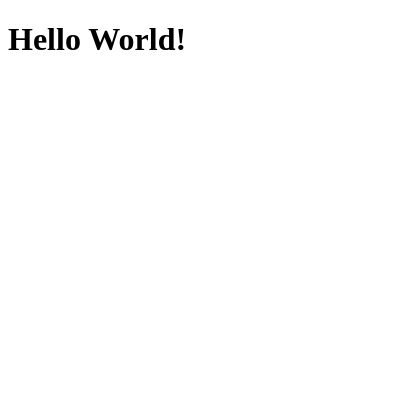
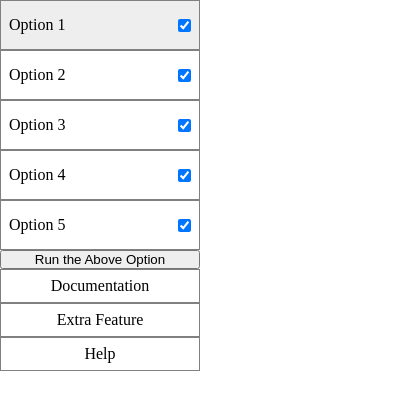
Before and after one commit to AshmitSherigar/a11yLint, a browser extension: page a11yLint-ChromeExtension/popup.html in a window 400 px wide. Drawn offline with Linux system fonts and the light colour scheme.

Commit message:
fix : popup display viewer

```diff
--- /dev/null
+++ b/a11yLint-ChromeExtension/background.js
@@ -0,0 +1,6 @@
+chrome.action.onClicked.addListener((tab) => {
+    chrome.scripting.executeScript({
+        target: { tabId: tab.id },
+        files: ["content.js"]
+    })
+})
--- /dev/null
+++ b/a11yLint-ChromeExtension/content.js
@@ -0,0 +1,2 @@
+// This runs on every matching webpage
+console.log("Hello from content script!", window.location.href);
--- a/a11yLint-ChromeExtension/popup.css
+++ b/a11yLint-ChromeExtension/popup.css
@@ -1,4 +1,42 @@
+* {
+    margin: 0;
+    padding: 0;
+    box-sizing: border-box;
+}
+
 body {
     height: 300px;
     width: 200px;
 }
+
+.modal_viewer {
+    display: flex;
+    flex-direction: column;
+    align-items: stretch;
+}
+.modal_option {
+    display: flex;
+    align-items: center;
+    justify-content: space-between;
+    border: 1px solid gray;
+    padding: 15px 8px;
+    user-select: none;
+}
+.documentation,
+.extra,
+.help {
+    padding: 7px 8px;
+    border: 1px solid gray;
+    text-align: center;
+    cursor: pointer;
+}
+.help a{
+    color: black;
+    text-decoration: none;
+    text-transform: none;
+}
+.documentation:hover,
+.extra:hover,
+.help:hover,.modal_option:hover {
+    background: #efeeee;
+}
--- a/a11yLint-ChromeExtension/popup.html
+++ b/a11yLint-ChromeExtension/popup.html
@@ -4,12 +4,39 @@
 <head>
     <meta charset="UTF-8">
     <meta name="viewport" content="width=device-width, initial-scale=1.0">
-    <title>a11yLint</title>
+    <title>Document</title>
     <link rel="stylesheet" href="popup.css">
 </head>
 
 <body>
-    <h1>Hello World!</h1>
+    <div class="modal_viewer">
+        <div class="modal_option">
+            <label for="opt1">Option 1</label>
+            <input type="checkbox" checked id="opt1">
+        </div>
+        <div class="modal_option">
+            <label for="opt2">Option 2</label>
+            <input type="checkbox" checked id="opt2">
+        </div>
+        <div class="modal_option">
+            <label for="opt3">Option 3</label>
+            <input type="checkbox" checked id="opt3">
+        </div>
+        <div class="modal_option">
+            <label for="opt4">Option 4</label>
+            <input type="checkbox" checked id="opt4">
+        </div>
+        <div class="modal_option">
+            <label for="opt5">Option 5</label>
+            <input type="checkbox" checked id="opt5">
+        </div>
+        <button>Run the Above Option</button>
+        <div class="documentation">Documentation</div>
+        <div class="extra">Extra Feature</div>
+        <div class="help"><a target="_blank" href="https://www.w3.org/WAI/standards-guidelines/wcag/">Help</a></div>
+    </div>
+
+
 </body>
 
 </html>
--- a/a11yLint-Website/script.js
+++ b/a11yLint-Website/script.js
@@ -2,6 +2,6 @@ const textPath = document.getElementById("featuresText");
 
 window.addEventListener("scroll", () => {
     const scrollPercent = window.scrollY / (document.body.scrollHeight - window.innerHeight);
-    const offset = 100 - (scrollPercent * 100);
+    const offset = 100 - (scrollPercent * 250);
     textPath.setAttribute("startOffset", Math.max(0, offset) + "%");
 });
```
Also changed, not shown: a11yLint-Website/index.html (+11 -2 lines), a11yLint-Website/style.css (+8 -0 lines), a11yLint-ChromeExtension/manifest.json.
